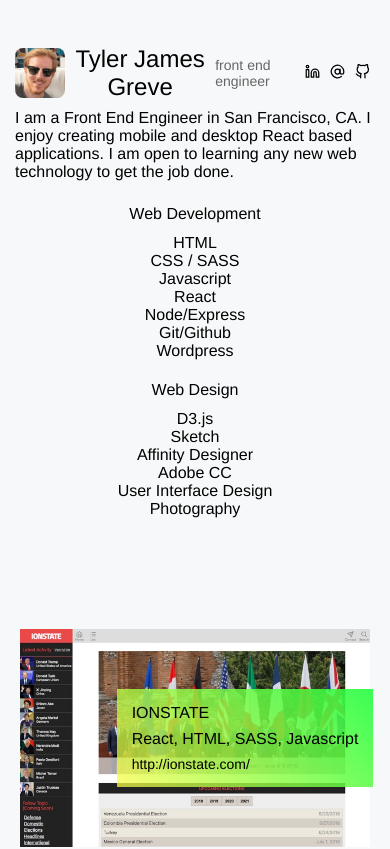
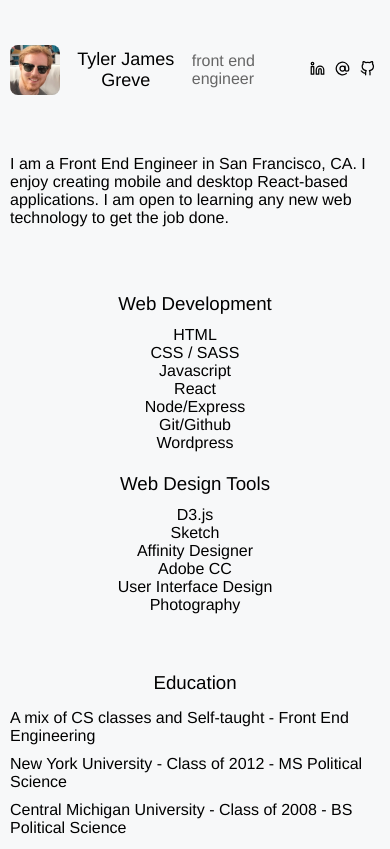
Before and after one commit to fimiak/portfolioapp, a React (Create React App) app: page / in a window 390 px wide. Shown: the top 849 px of the page. Built offline with nearby package versions, Linux system fonts and the light colour scheme.

Commit message:
Updated projects to be a grid, need new thumbs. Color block change to be light/dark.

```diff
--- a/src/App.js
+++ b/src/App.js
@@ -1,6 +1,7 @@
 import React, { Component } from 'react';
 import Content from './content/Content';
 import Sidebar from './sidebar/Sidebar';
+import Footer from './content/Footer';
 import './styles/app.css';
 
 class App extends Component {
@@ -9,6 +10,7 @@ class App extends Component {
       <div className="App">
         <Sidebar />
         <Content />
+        <Footer />
       </div>
     );
   }
--- /dev/null
+++ b/src/content/Footer.js
@@ -0,0 +1,7 @@
+import React from 'react';
+
+function Footer() {
+  return <div className="footer">2019</div>;
+}
+
+export default Footer;
--- a/src/content/Project.js
+++ b/src/content/Project.js
@@ -2,8 +2,8 @@ import React from 'react';
 
 function Project(props) {
   return (
-    <div className={'block ' + props.bg}>
-      <div className={'block__img'}>
+    <div className="block">
+      <div className="block__img">
         <img className="content__image" src={require(`.././images/${props.data.image}`)} alt="ionstate" />
       </div>
 
@@ -12,7 +12,7 @@ function Project(props) {
 
         <h3 className="project__stack">{props.data.stack}</h3>
         <a className="project__url" href={props.data.url}>
-          {props.data.url}
+          View Project
         </a>
       </div>
     </div>
--- a/src/sidebar/Sidebar.js
+++ b/src/sidebar/Sidebar.js
@@ -24,10 +24,10 @@ function Sidebar() {
         </div>
       </div>
       <div className="intro">
-        <h3>
-          I am a Front End Engineer in San Francisco, CA. I enjoy creating mobile and desktop React based applications.
+        <p>
+          I am a Front End Engineer in San Francisco, CA. I enjoy creating mobile and desktop React-based applications.
           I am open to learning any new web technology to get the job done.
-        </h3>
+        </p>
         <div className="skills">
           <ul>
             <li>
@@ -43,7 +43,7 @@ function Sidebar() {
           </ul>
           <ul>
             <li>
-              <h3>Web Design</h3>
+              <h3>Web Design Tools</h3>
             </li>
             <li>D3.js</li>
             <li>Sketch</li>
@@ -53,6 +53,12 @@ function Sidebar() {
             <li>Photography</li>
           </ul>
         </div>
+        <div className="history">
+          <h3>Education</h3>
+          <p>A mix of CS classes and Self-taught - Front End Engineering</p>
+          <p>New York University - Class of 2012 - MS Political Science</p>
+          <p>Central Michigan University - Class of 2008 - BS Political Science</p>
+        </div>
       </div>
     </div>
   );
--- a/src/styles/app.css
+++ b/src/styles/app.css
@@ -9,18 +9,22 @@ body {
 
 h1 {
   font-size: 24px;
-  font-weight: 400;
+  font-weight: 500;
   margin: 0;
   text-align: center; }
 
 h3 {
   font-weight: 400;
   margin: 8px 0;
-  max-width: 800px; }
+  max-width: 800px;
+  text-align: center; }
 
 a {
   color: #000;
   text-decoration: none; }
+
+p {
+  font-weight: 300; }
 
 ul {
   margin: 0;
@@ -32,29 +36,35 @@ span {
   text-transform: lowercase; }
 
 .App {
+  align-items: center;
   border-image: linear-gradient(135deg, #24FE41, #FDFC47);
   border-image-slice: 1;
-  border-bottom: 10px;
+  border-bottom: 3px;
   display: flex;
-  flex-direction: column; }
+  flex-direction: column;
+  justify-content: center; }
 
 .logo {
   width: 100px;
   height: 100px;
-  border-radius: 8px; }
+  border-radius: 8px;
+  margin-bottom: 60px; }
 
 .sidebar {
+  align-items: center;
+  background-color: #f7f8f9;
   border-image: linear-gradient(135deg, #24FE41, #FDFC47);
   border-image-slice: 1;
   border-top: 0;
   border-left: 0;
   border-right: 0;
+  border-bottom: 3px;
   display: flex;
+  flex-direction: column;
+  justify-content: center;
   overflow: hidden;
-  flex-direction: column;
-  padding: 15px;
-  justify-content: center;
-  align-items: center; }
+  padding: 15px 0 25px;
+  width: 100%; }
   .sidebar a {
     margin-bottom: 3px; }
 
@@ -62,53 +72,63 @@ span {
   align-items: center;
   display: flex;
   flex-direction: column;
-  margin-top: 30px;
+  margin: 45px 0 30px;
   justify-content: center; }
 
-.sidebar-footer {
-  align-items: center;
-  display: flex;
-  height: 5vh; }
+.intro p {
+  margin: 30px 0 50px;
+  max-width: 600px; }
 
 .content {
+  align-items: center;
+  background-color: #2a2b2c;
+  color: #eee;
+  display: flex;
+  flex-direction: column;
+  justify-content: center;
+  padding: 30px 0 40PX;
+  width: 100%; }
+
+.content__box {
+  display: flex;
+  flex-wrap: wrap;
   grid-area: content;
+  justify-content: center;
+  max-width: 960px;
   overflow: auto; }
 
 .block {
+  align-items: center;
   background: #f7f8f9;
-  border-image: linear-gradient(45deg, #FDFC47, #24FE41);
-  border-image-slice: 1;
-  border-top: 0;
-  border-left: 0;
-  border-right: 0;
+  border: 0;
   display: flex;
-  align-items: center;
   justify-content: center;
-  padding: 200px 30px;
-  position: relative;
-  width: auto; }
+  margin: 30px;
+  position: relative; }
+  .block:hover .block__text {
+    margin-top: 30px;
+    opacity: 1;
+    transition: 300ms; }
 
 .block__img {
   display: flex;
   justify-content: center;
   align-items: center;
   background: #CCC;
-  max-height: 300px;
-  max-width: 500px;
-  overflow: hidden;
-  position: absolute; }
+  height: 250px;
+  width: 250px; }
 
 .block__text {
-  background-image: linear-gradient(45deg, rgba(253, 252, 71, 0.75), rgba(36, 254, 65, 0.9));
+  background: #fff;
+  box-shadow: 0px 2px 10px rgba(50, 50, 50, 0.25);
   cursor: default;
-  padding: 0 5px;
-  margin-left: 150px;
-  padding: 15px;
+  margin-top: 60px;
+  max-width: 250px;
+  opacity: 0;
+  padding: 20px;
   position: absolute;
-  transition: 250ms; }
-  .block__text:hover {
-    margin-left: 130px;
-    transition: 250ms; }
+  text-align: center;
+  transition: 300ms; }
   .block__text h3:first-child {
     text-transform: uppercase;
     margin: 0 0 8px; }
@@ -118,11 +138,11 @@ span {
   background: #f7f8f9;
   display: flex;
   flex-direction: column;
-  padding: 15px; }
+  padding: 45px 0; }
+  .history h3 {
+    margin-bottom: 15px; }
   .history p {
-    margin: 0 0 5px; }
-    .history p:last-child {
-      margin-bottom: 25px; }
+    margin: 0 0 10px; }
 
 .skills {
   display: flex;
@@ -140,9 +160,10 @@ span {
   width: 100%; }
 
 .project__url {
-  font-weight: 200; }
+  font-weight: 200;
+  text-decoration: underline; }
   .project__url:hover {
-    text-decoration: underline; }
+    color: #aaa; }
 
 .project__stack {
   font-size: 16px;
@@ -157,16 +178,23 @@ span {
       color: #eee;
       width: 15px; }
 
+.footer {
+  background-color: #2a2b2c;
+  color: #aaa;
+  font-size: 13px;
+  padding: 75px 0 10px;
+  text-align: center;
+  width: 100%; }
+
 @media(max-width: 600px) {
-  body {
-    font-size: 14px; }
+  h1 {
+    font-size: 18px; }
 
   h3 {
-    font-size: 1rem;
     margin: 8px auto; }
 
   .sidebar {
-    padding: 15px; }
+    padding: 0 10px; }
 
   .sidebar-content {
     flex-direction: row;
@@ -177,24 +205,10 @@ span {
     font-size: 16px;
     margin: 5px 0; }
 
-  .block__img {
-    max-height: 250px;
-    max-width: 350px; }
-
-  .block__text {
-    margin-left: 100px; }
-    .block__text:hover {
-      margin-left: 80px; }
-
-  .app-subtitle {
-    display: none; }
-
-  .sidebar-footer {
-    display: none; }
-
   .logo {
-    width: 50px;
-    height: 50px; }
+    height: 50px;
+    margin: 0;
+    width: 50px; }
 
   .skills {
     display: flex;
@@ -210,10 +224,6 @@ span {
       .skills ul li:nth-child(n+2) {
         padding: 0; }
 
-  .content-image {
-    min-height: 80px;
-    min-width: 80px; }
-
   .sidebar-links p {
     display: none; } }
 
--- a/src/styles/app.sass
+++ b/src/styles/app.sass
@@ -9,7 +9,7 @@ body
 
 h1
   font-size: 24px
-  font-weight: 400
+  font-weight: 500
   margin: 0
   text-align: center
 
@@ -17,10 +17,14 @@ h3
   font-weight: 400
   margin: 8px 0
   max-width: 800px
+  text-align: center
 
 a
   color: #000
   text-decoration: none
+
+p
+  font-weight: 300
 
 ul
   margin: 0
@@ -32,29 +36,35 @@ span
   text-transform: lowercase
 
 .App
+  align-items: center
   border-image: linear-gradient(135deg, #24FE41, #FDFC47)
   border-image-slice: 1
-  border-bottom: 10px
+  border-bottom: 3px
   display: flex
   flex-direction: column
+  justify-content: center
 
 .logo
   width: 100px
   height: 100px
   border-radius: 8px
+  margin-bottom: 60px
 
 .sidebar
+  align-items: center
+  background-color: #f7f8f9
   border-image: linear-gradient(135deg, #24FE41, #FDFC47)
   border-image-slice: 1
   border-top: 0
   border-left: 0
   border-right: 0
+  border-bottom: 3px
   display: flex
+  flex-direction: column
+  justify-content: center
   overflow: hidden
-  flex-direction: column
-  padding: 15px
-  justify-content: center
-  align-items: center
+  padding: 15px 0 25px
+  width: 100%
   a
     margin-bottom: 3px
 
@@ -62,54 +72,64 @@ span
   align-items: center
   display: flex
   flex-direction: column
-  margin-top: 30px
+  margin: 45px 0 30px
   justify-content: center
 
-.sidebar-footer
-  align-items: center
-  display: flex
-  height: 5vh
+.intro
+  p
+    margin: 30px 0 50px
+    max-width: 600px
 
 .content
+  align-items: center
+  background-color: #2a2b2c
+  color: #eee
+  display: flex
+  flex-direction: column
+  justify-content: center
+  padding: 30px 0 40PX
+  width: 100%
+
+.content__box
+  display: flex
+  flex-wrap: wrap
   grid-area: content
+  justify-content: center
+  max-width: 960px
   overflow: auto
 
 .block
+  align-items: center
   background: #f7f8f9
-  border-image: linear-gradient(45deg, #FDFC47, #24FE41)
-  border-image-slice: 1
-  border-top: 0
-  border-left: 0
-  border-right: 0
+  border: 0
   display: flex
-  align-items: center
   justify-content: center
-  padding: 200px 30px
+  margin: 30px
   position: relative
-  width: auto
+  &:hover .block__text
+    margin-top: 30px
+    opacity: 1
+    transition: 300ms
 
 .block__img
   display: flex
   justify-content: center
   align-items: center
   background: #CCC
-  max-height: 300px
-  max-width: 500px
-  overflow: hidden
-  position: absolute
+  height: 250px
+  width: 250px
 
 .block__text
-  background-image: linear-gradient(45deg, rgba(253,252,71, 0.75), rgba(36, 254, 65, .9))
+  background: #fff
+  box-shadow: 0px 2px 10px rgba(50,50,50,.25)
   cursor: default
-  padding: 0 5px
-  margin-left: 150px
-  padding: 15px
+  margin-top: 60px
+  max-width: 250px
+  opacity: 0
+  padding: 20px
   position: absolute
-  transition: 250ms
-  &:hover
-    margin-left: 130px
-    transition: 250ms
-
+  text-align: center
+  transition: 300ms
   h3:first-child
     text-transform: uppercase
     margin: 0 0 8px
@@ -119,11 +139,11 @@ span
   background: #f7f8f9
   display: flex
   flex-direction: column
-  padding: 15px
+  padding: 45px 0
+  h3
+    margin-bottom: 15px
   p
-    margin: 0 0 5px
-    &:last-child
-      margin-bottom: 25px
+    margin: 0 0 10px
 
 .skills
   display: flex
@@ -142,8 +162,9 @@ span
 
 .project__url
   font-weight: 200
+  text-decoration: underline
   &:hover
-    text-decoration: underline
+    color: #aaa
 
 .project__stack
   font-size: 16px
@@ -158,16 +179,24 @@ span
       color: #eee
       width: 15px
 
+.footer
+  background-color: #2a2b2c
+  color: #aaa
+  font-size: 13px
+  padding: 75px 0 10px
+  text-align: center
+  width: 100%
+
 @media(max-width: 600px)
-  body
-    font-size: 14px
+
+  h1
+    font-size: 18px
 
   h3
-    font-size: 1rem
     margin: 8px auto
 
   .sidebar
-    padding: 15px
+    padding: 0 10px
 
   .sidebar-content
     flex-direction: row
@@ -178,24 +207,10 @@ span
     font-size: 16px
     margin: 5px 0
 
-  .block__img
-    max-height: 250px
-    max-width: 350px
-
-  .block__text
-    margin-left: 100px
-    &:hover
-      margin-left: 80px
-
-  .app-subtitle
-    display: none
-
-  .sidebar-footer
-    display: none
-
   .logo
+    height: 50px
+    margin: 0
     width: 50px
-    height: 50px
 
   .skills
     display: flex
@@ -211,10 +226,6 @@ span
       li:nth-child(n+2)
         padding: 0
 
-  .content-image
-    min-height: 80px
-    min-width: 80px
-
   .sidebar-links
     p
       display: none
```
Also changed, not shown: src/content/Content.js (+4 -6 lines), 2 other files (tests, documents, lock files or other folders).
